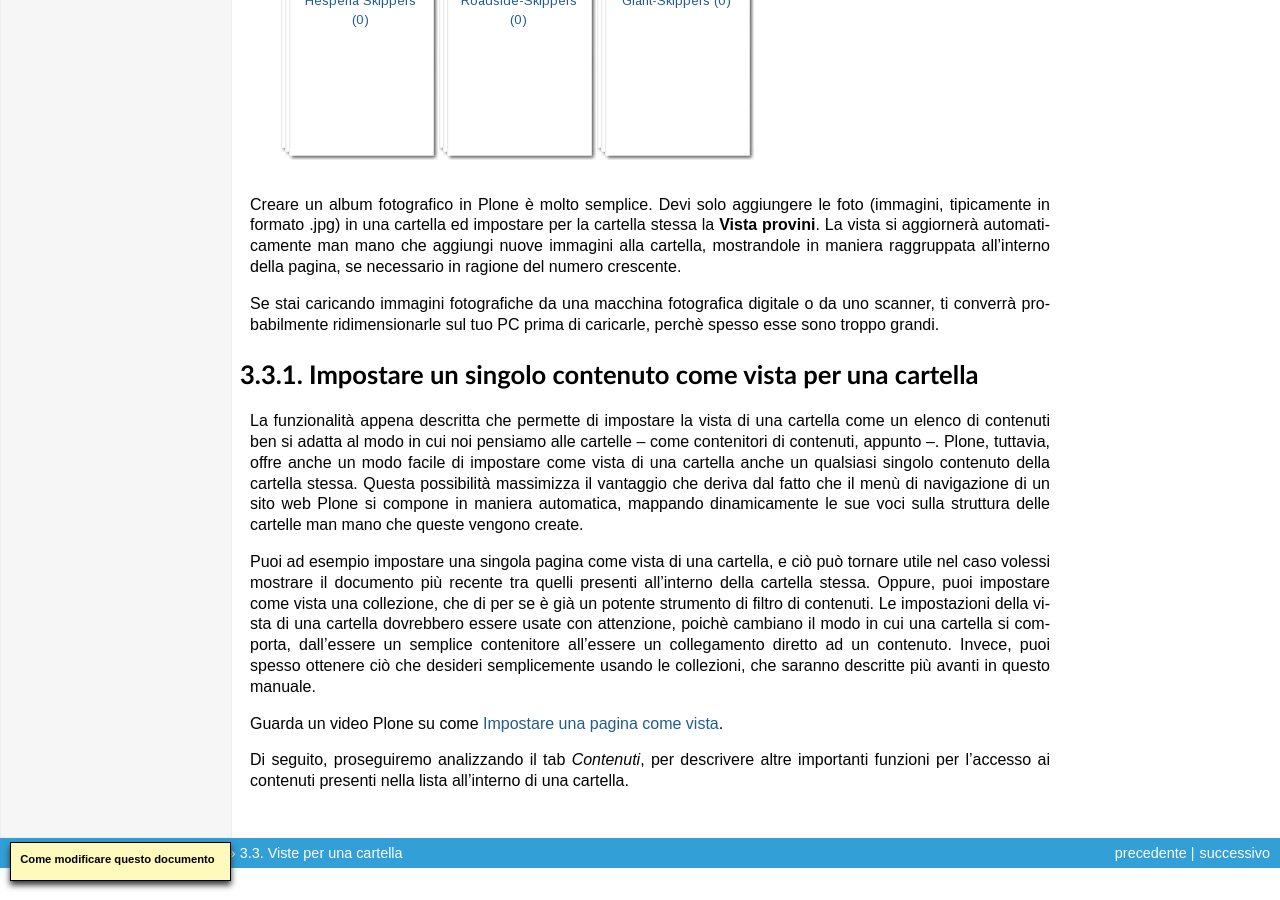
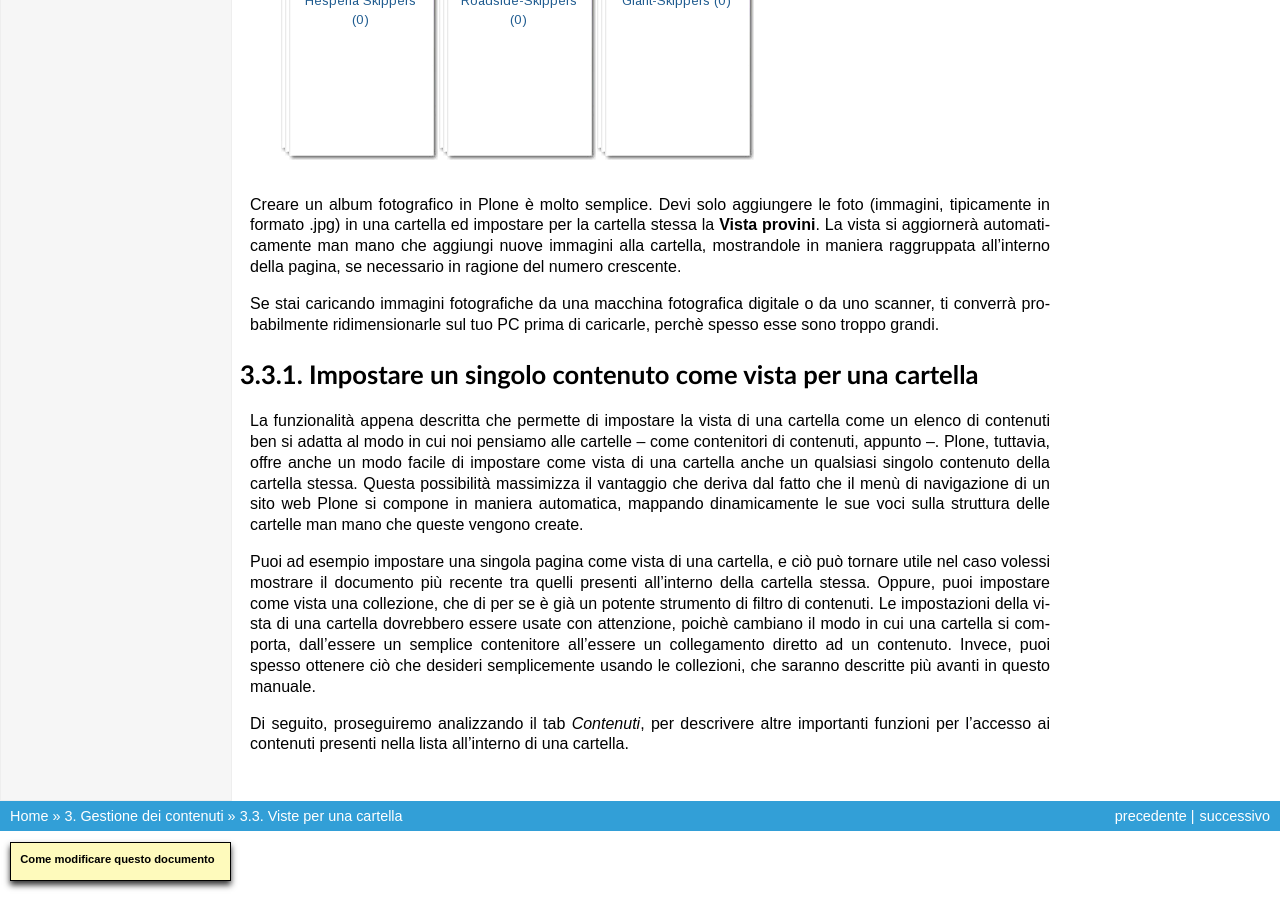
Before and after one commit to plone-it/collective.italiandocumentation, a Sphinx documentation site: the page built from source/managing-content/folder-view.rst, in a window 1280 px wide and 900 px high, scrolled down 3451 px. Built offline with Sphinx 7.4.7, drawn with Linux system fonts in a browser that asks for light colours; pages that are not in the unit, such as notebooks, are missing from menus.

Commit message:
Removed broken video link

```diff
--- a/source/managing-content/folder-view.rst
+++ b/source/managing-content/folder-view.rst
@@ -94,7 +94,5 @@ un collegamento diretto ad un contenuto. Invece, puoi spesso ottenere ciò che d
 semplicemente usando le collezioni, che saranno descritte più avanti in questo manuale.
 
 
-Guarda un video Plone su come `Impostare una pagina come vista <http://media.plone.org/LearnPlone/Choosing%20a%20default%20page.swf>`_.
-
 Di seguito, proseguiremo analizzando il tab *Contenuti*, per descrivere
 altre importanti funzioni per l'accesso ai contenuti presenti nella lista all'interno di una cartella.
```
